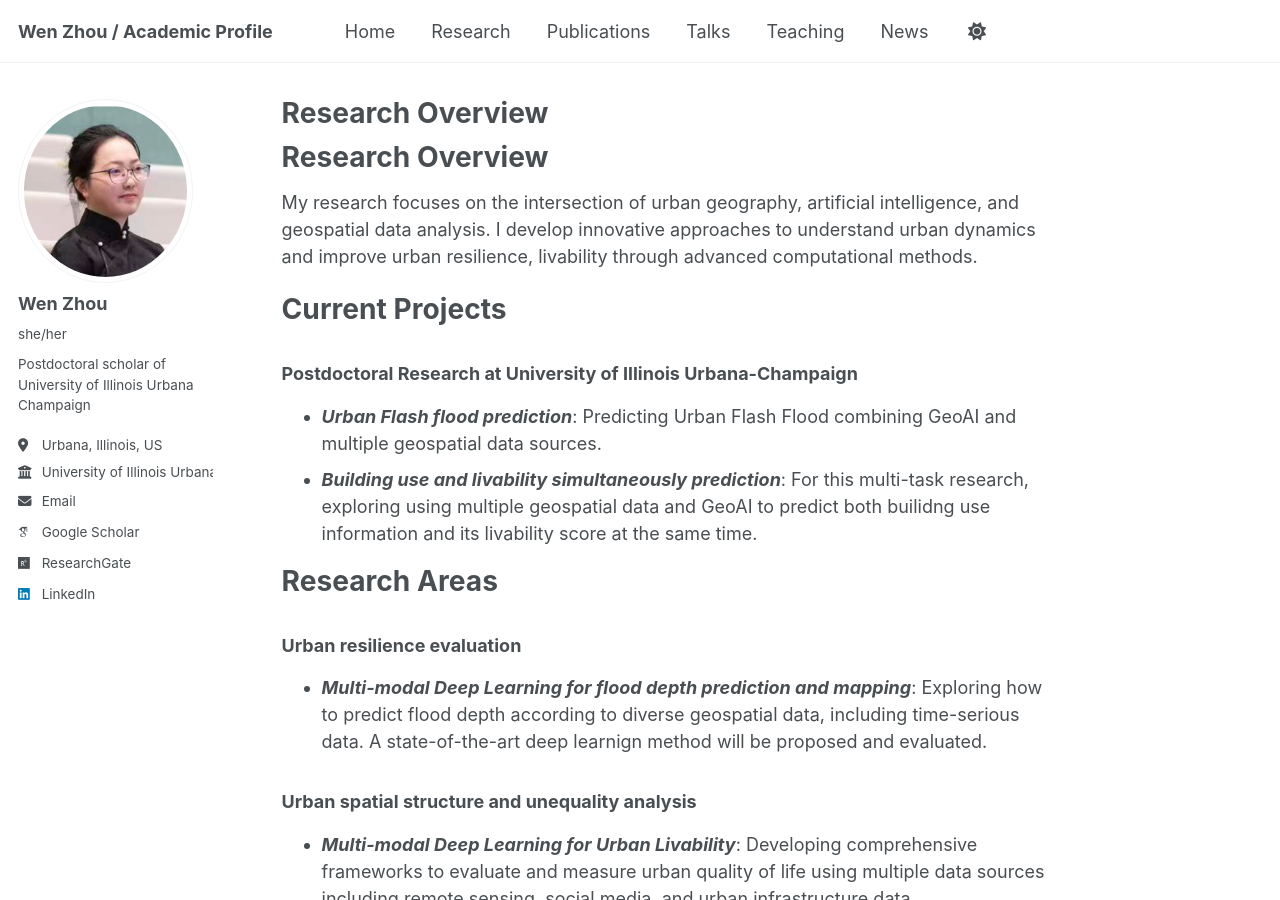
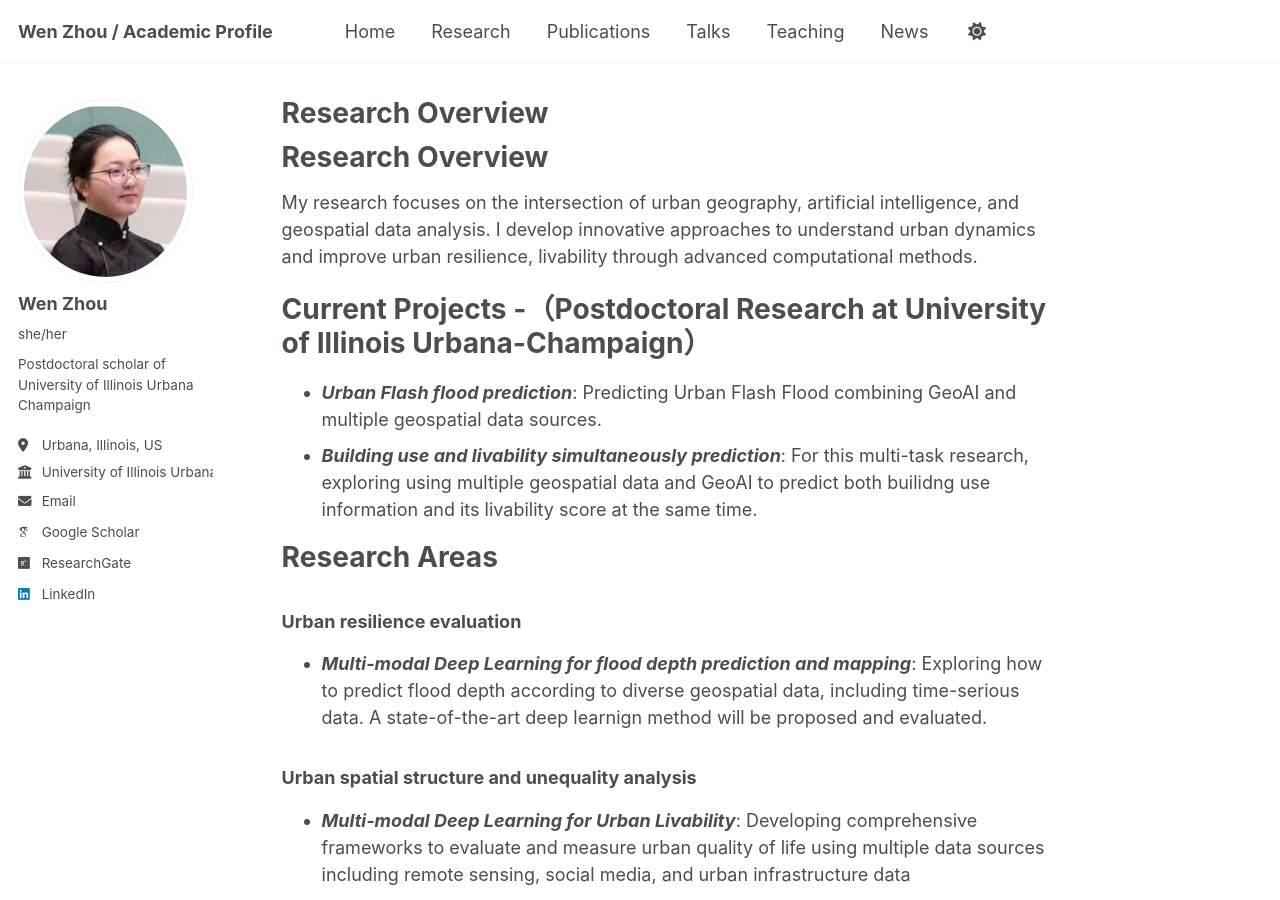
Before and after one commit to VienJou/vienjou.github.io, a Jekyll site: the page built from _pages/research.md, in a window 1280 px wide and 900 px high. Built offline with Jekyll 4.4.1, drawn with Linux system fonts in a browser that asks for light colours; some web fonts are replaced; a script that is not in the unit is left out; our own code applies the rules of GitHub Pages for plain Markdown files.

```diff
--- a/_pages/research.md
+++ b/_pages/research.md
@@ -7,9 +7,8 @@ author_profile: true
 
 My research focuses on the intersection of urban geography, artificial intelligence, and geospatial data analysis. I develop innovative approaches to understand urban dynamics and improve urban resilience, livability through advanced computational methods.
 
-# Current Projects
+# Current Projects -（Postdoctoral Research at University of Illinois Urbana-Champaign）
 
-### Postdoctoral Research at University of Illinois Urbana-Champaign
 - ***Urban Flash flood prediction***: Predicting Urban Flash Flood combining GeoAI and multiple geospatial data sources.
 - ***Building use and livability simultaneously prediction***: For this multi-task research, exploring using multiple geospatial data and GeoAI to predict both builidng use information and its livability score at the same time.
 
```
